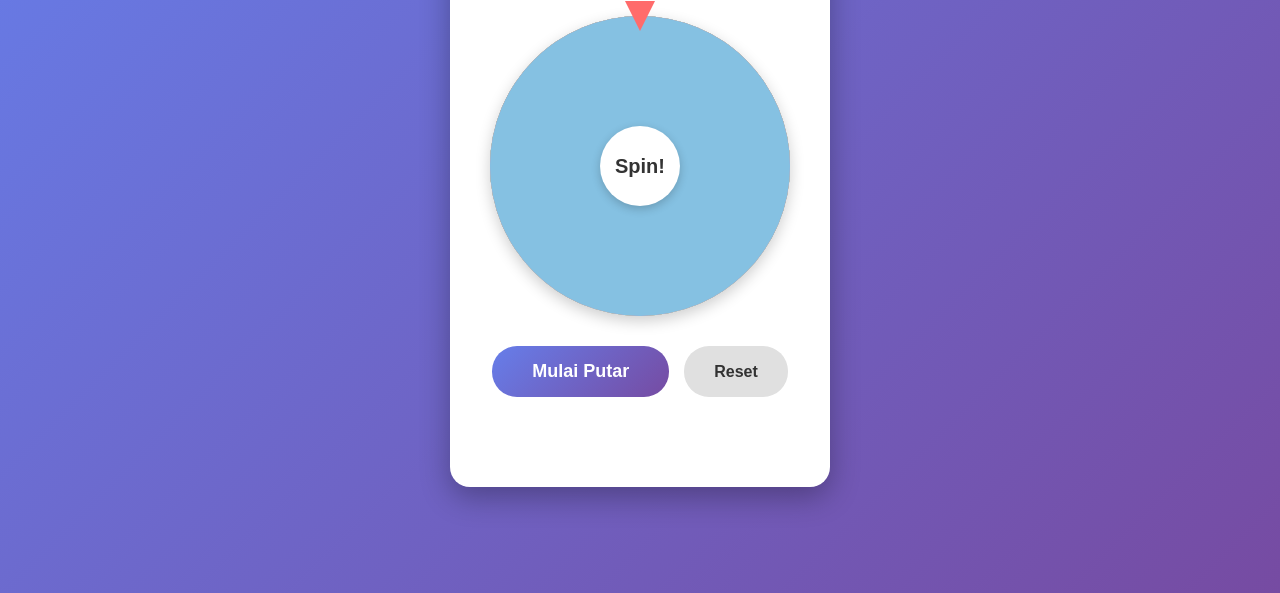
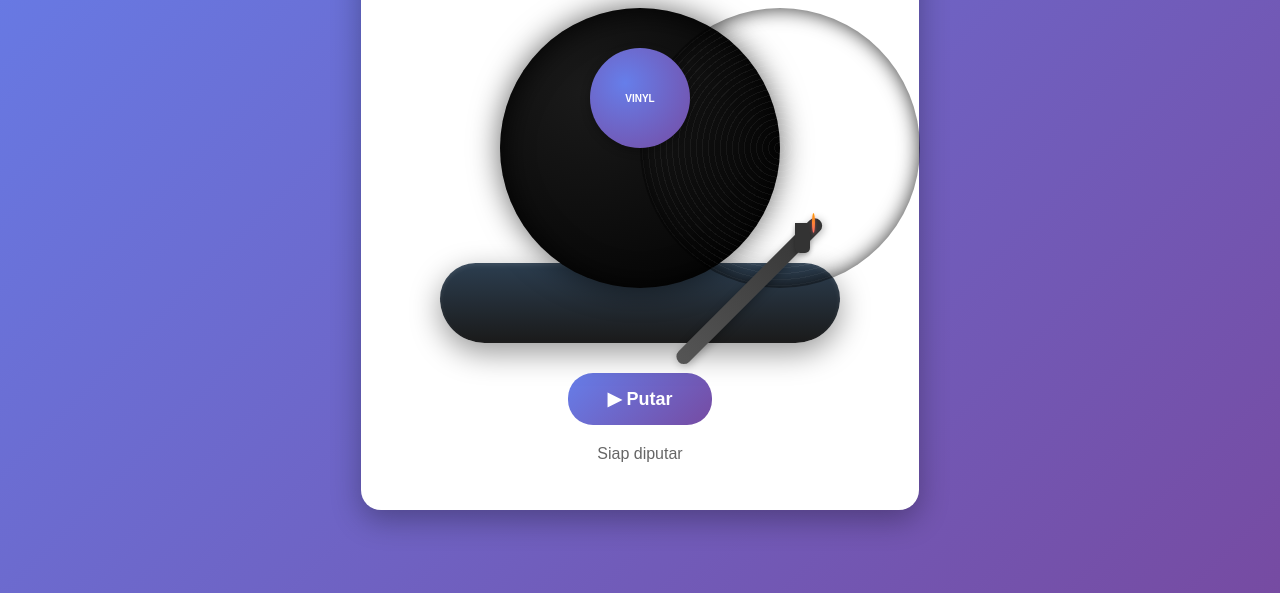
Before and after one commit to Tyoo18/new-repo, a plain HTML site: page index.html in a window 1280 px wide. Shown: the part 207-800 px from the top of the page. Drawn offline with Linux system fonts and the light colour scheme.

Commit message:
Transform turntable to vinyl player with disc animation
- Removed lottery/prize wheel system
- Added realistic vinyl turntable design with vinyl disc
- Implemented disc rotation animation
- Added tonearm and stylus elements
- Single play/pause button to control disc rotation
- Modern design with gradient styling
- Display status text for playing/paused state

```diff
--- a/index.html
+++ b/index.html
@@ -3,7 +3,7 @@
 <head>
     <meta charset="UTF-8">
     <meta name="viewport" content="width=device-width, initial-scale=1.0">
-    <title>Turn Table</title>
+    <title>Vinyl Turntable Player</title>
     <style>
         * {
             margin: 0;
@@ -34,38 +34,156 @@
             font-size: 2.5em;
         }
 
-        .wheel-container {
+        /* Turntable */
+        .turntable-wrapper {
             position: relative;
-            width: 300px;
-            height: 300px;
+            width: 400px;
+            height: 350px;
             margin: 0 auto 30px;
         }
 
-        .wheel {
+        /* Turntable Base */
+        .turntable-base {
+            position: absolute;
+            bottom: 0;
+            left: 0;
+            width: 100%;
+            height: 80px;
+            background: linear-gradient(to bottom, #2c3e50, #1a1a1a);
+            border-radius: 40px 40px 50px 50px;
+            box-shadow: 0 10px 30px rgba(0, 0, 0, 0.4), inset 0 2px 5px rgba(255, 255, 255, 0.1);
+            z-index: 1;
+        }
+
+        /* Vinyl Disc */
+        .vinyl-disc {
+            position: absolute;
+            bottom: 55px;
+            left: 50%;
+            transform: translateX(-50%);
+            width: 280px;
+            height: 280px;
+            background: radial-gradient(circle at 30% 30%, #1a1a1a, #000);
+            border-radius: 50%;
+            box-shadow: 0 0 30px rgba(0, 0, 0, 0.6), inset 0 0 30px rgba(0, 0, 0, 0.9);
+            z-index: 2;
+            animation: spin 4s linear infinite;
+            animation-play-state: paused;
+        }
+
+        .vinyl-disc.playing {
+            animation-play-state: running;
+        }
+
+        @keyframes spin {
+            from {
+                transform: translateX(-50%) rotate(0deg);
+            }
+            to {
+                transform: translateX(-50%) rotate(360deg);
+            }
+        }
+
+        /* Vinyl grooves/tracks */
+        .vinyl-disc::before {
+            content: '';
+            position: absolute;
             width: 100%;
             height: 100%;
             border-radius: 50%;
+            background: repeating-radial-gradient(
+                circle at center,
+                transparent 0px,
+                transparent 5px,
+                rgba(255, 255, 255, 0.05) 5px,
+                rgba(255, 255, 255, 0.05) 6px
+            );
+            box-shadow: inset 0 0 20px rgba(0, 0, 0, 0.8);
+        }
+
+        /* Center label */
+        .vinyl-label {
+            position: absolute;
+            bottom: 195px;
+            left: 50%;
+            transform: translateX(-50%);
+            width: 100px;
+            height: 100px;
+            background: radial-gradient(circle at 35% 35%, #667eea, #764ba2);
+            border-radius: 50%;
+            z-index: 3;
+            box-shadow: 0 3px 10px rgba(0, 0, 0, 0.3);
             display: flex;
             align-items: center;
             justify-content: center;
             font-weight: bold;
             color: white;
-            font-size: 20px;
-            transition: transform 0.1s linear;
-            box-shadow: 0 5px 15px rgba(0, 0, 0, 0.2);
+            font-size: 10px;
+            text-align: center;
+            padding: 10px;
+            animation: spin 4s linear infinite;
+            animation-play-state: paused;
         }
 
-        .needle {
+        .vinyl-label.playing {
+            animation-play-state: running;
+        }
+
+        /* Tonearm */
+        .tonearm-base {
             position: absolute;
-            width: 0;
-            height: 0;
-            border-left: 15px solid transparent;
-            border-right: 15px solid transparent;
-            border-top: 30px solid #ff6b6b;
-            top: -15px;
-            left: 50%;
-            transform: translateX(-50%);
-            z-index: 10;
+            bottom: 90px;
+            right: 30px;
+            width: 15px;
+            height: 30px;
+            background: #333;
+            border-radius: 0 0 5px 5px;
+            z-index: 4;
+            box-shadow: 0 2px 5px rgba(0, 0, 0, 0.3);
+        }
+
+        .tonearm {
+            position: absolute;
+            bottom: 115px;
+            right: 20px;
+            width: 200px;
+            height: 15px;
+            background: linear-gradient(to right, #555, #333);
+            border-radius: 20px;
+            transform-origin: right center;
+            transform: rotate(-45deg);
+            z-index: 3;
+            box-shadow: 0 2px 8px rgba(0, 0, 0, 0.3);
+            transition: transform 0.3s ease;
+        }
+
+        .tonearm.playing {
+            animation: tonearmMove 4s linear infinite;
+        }
+
+        @keyframes tonearmMove {
+            0% {
+                transform: rotate(-45deg);
+            }
+            50% {
+                transform: rotate(-15deg);
+            }
+            100% {
+                transform: rotate(-45deg);
+            }
+        }
+
+        /* Stylus */
+        .stylus {
+            position: absolute;
+            bottom: 110px;
+            right: 25px;
+            width: 3px;
+            height: 20px;
+            background: linear-gradient(to bottom, #ff9800, #ff6b6b);
+            border-radius: 50%;
+            z-index: 5;
+            box-shadow: 0 1px 3px rgba(255, 107, 107, 0.5);
         }
 
         .button-container {
@@ -85,174 +203,78 @@
             transition: all 0.3s ease;
         }
 
-        .spin-btn {
+        .play-btn {
             background: linear-gradient(135deg, #667eea 0%, #764ba2 100%);
             color: white;
             padding: 15px 40px;
             font-size: 18px;
         }
 
-        .spin-btn:hover:not(:disabled) {
+        .play-btn:hover:not(:disabled) {
             transform: scale(1.05);
             box-shadow: 0 5px 20px rgba(102, 126, 234, 0.4);
         }
 
-        .spin-btn:disabled {
+        .play-btn:disabled {
             opacity: 0.5;
             cursor: not-allowed;
         }
 
-        .reset-btn {
-            background: #e0e0e0;
-            color: #333;
-        }
-
-        .reset-btn:hover {
-            background: #d0d0d0;
-        }
-
-        .result {
+        .info {
             margin-top: 20px;
-            font-size: 18px;
-            color: #333;
-            min-height: 30px;
-        }
-
-        .result-text {
-            font-weight: bold;
-            color: #667eea;
-            font-size: 24px;
+            font-size: 16px;
+            color: #666;
+            min-height: 25px;
         }
     </style>
 </head>
 <body>
     <div class="container">
-        <h1>🎡 Turn Table</h1>
+        <h1>🎵 Vinyl Turntable Player</h1>
 
-        <div class="wheel-container">
-            <div class="needle"></div>
-            <div class="wheel" id="wheel">Spin!</div>
+        <div class="turntable-wrapper">
+            <div class="turntable-base"></div>
+            <div class="vinyl-disc" id="vinylDisc"></div>
+            <div class="vinyl-label" id="vinylLabel">VINYL</div>
+            <div class="tonearm" id="tonearm"></div>
+            <div class="tonearm-base"></div>
+            <div class="stylus"></div>
         </div>
 
         <div class="button-container">
-            <button class="spin-btn" onclick="spinWheel()" id="spinBtn">Mulai Putar</button>
-            <button class="reset-btn" onclick="resetWheel()">Reset</button>
+            <button class="play-btn" id="playBtn" onclick="togglePlay()">▶ Putar</button>
         </div>
 
-        <div class="result">
-            <p id="resultText"></p>
+        <div class="info">
+            <p id="statusText">Siap diputar</p>
         </div>
     </div>
 
     <script>
-        const colors = [
-            '#FF6B6B',
-            '#4ECDC4',
-            '#45B7D1',
-            '#FFA07A',
-            '#98D8C8',
-            '#F7DC6F',
-            '#BB8FCE',
-            '#85C1E2'
-        ];
+        let isPlaying = false;
+        const playBtn = document.getElementById('playBtn');
+        const vinylDisc = document.getElementById('vinylDisc');
+        const vinylLabel = document.getElementById('vinylLabel');
+        const tonearm = document.getElementById('tonearm');
+        const statusText = document.getElementById('statusText');
 
-        const items = [
-            'Hadiah 1',
-            'Hadiah 2',
-            'Hadiah 3',
-            'Hadiah 4',
-            'Hadiah 5',
-            'Hadiah 6',
-            'Hadiah 7',
-            'Hadiah 8'
-        ];
+        function togglePlay() {
+            isPlaying = !isPlaying;
 
-        let currentRotation = 0;
-        let isSpinning = false;
-
-        function initializeWheel() {
-            const wheel = document.getElementById('wheel');
-            const numSegments = items.length;
-            const segmentAngle = 360 / numSegments;
-
-            wheel.innerHTML = '';
-            items.forEach((item, index) => {
-                const segment = document.createElement('div');
-                segment.style.position = 'absolute';
-                segment.style.width = '100%';
-                segment.style.height = '100%';
-                segment.style.display = 'flex';
-                segment.style.alignItems = 'center';
-                segment.style.justifyContent = 'center';
-                segment.style.transform = `rotate(${index * segmentAngle}deg)`;
-                segment.style.background = colors[index];
-                segment.style.borderRadius = '50%';
-                segment.style.clip = `polygon(50% 50%, 50% 0%, 100% 0%)`;
-                segment.style.fontSize = '14px';
-                segment.style.fontWeight = 'bold';
-                segment.style.color = 'white';
-                wheel.appendChild(segment);
-            });
-
-            // Update text di tengah
-            const textDiv = document.createElement('div');
-            textDiv.textContent = 'Spin!';
-            textDiv.style.position = 'relative';
-            textDiv.style.zIndex = '10';
-            textDiv.style.background = 'white';
-            textDiv.style.width = '80px';
-            textDiv.style.height = '80px';
-            textDiv.style.borderRadius = '50%';
-            textDiv.style.display = 'flex';
-            textDiv.style.alignItems = 'center';
-            textDiv.style.justifyContent = 'center';
-            textDiv.style.fontWeight = 'bold';
-            textDiv.style.color = '#333';
-            textDiv.style.boxShadow = '0 3px 10px rgba(0,0,0,0.2)';
-            wheel.appendChild(textDiv);
+            if (isPlaying) {
+                vinylDisc.classList.add('playing');
+                vinylLabel.classList.add('playing');
+                tonearm.classList.add('playing');
+                playBtn.textContent = '⏸ Berhenti';
+                statusText.textContent = '▶ Sedang diputar...';
+            } else {
+                vinylDisc.classList.remove('playing');
+                vinylLabel.classList.remove('playing');
+                tonearm.classList.remove('playing');
+                playBtn.textContent = '▶ Putar';
+                statusText.textContent = '⏸ Dijeda';
+            }
         }
-
-        function spinWheel() {
-            if (isSpinning) return;
-
-            isSpinning = true;
-            document.getElementById('spinBtn').disabled = true;
-            document.getElementById('resultText').textContent = '';
-
-            const randomSpin = Math.floor(Math.random() * 360) + 3600;
-            const newRotation = currentRotation + randomSpin;
-
-            const wheel = document.getElementById('wheel');
-            wheel.style.transition = 'transform 4s cubic-bezier(0.25, 0.46, 0.45, 0.94)';
-            wheel.style.transform = `rotate(${newRotation}deg)`;
-
-            currentRotation = newRotation % 360;
-
-            setTimeout(() => {
-                isSpinning = false;
-                document.getElementById('spinBtn').disabled = false;
-
-                const winningIndex = Math.floor((360 - (currentRotation % 360)) / (360 / items.length)) % items.length;
-                const winner = items[winningIndex];
-
-                document.getElementById('resultText').innerHTML = `<span class="result-text">🎉 ${winner}</span>`;
-
-                wheel.style.transition = 'none';
-            }, 4000);
-        }
-
-        function resetWheel() {
-            if (isSpinning) return;
-
-            const wheel = document.getElementById('wheel');
-            wheel.style.transition = 'transform 0.5s ease';
-            wheel.style.transform = 'rotate(0deg)';
-            currentRotation = 0;
-            document.getElementById('resultText').textContent = '';
-        }
-
-        // Initialize wheel on page load
-        window.addEventListener('load', initializeWheel);
     </script>
 </body>
 </html>
```
